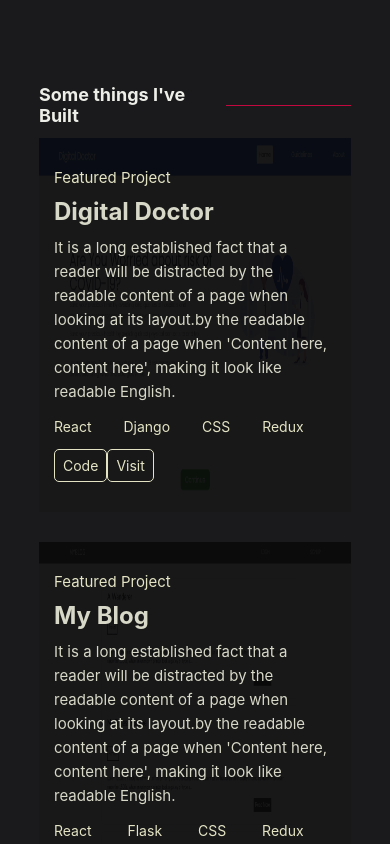
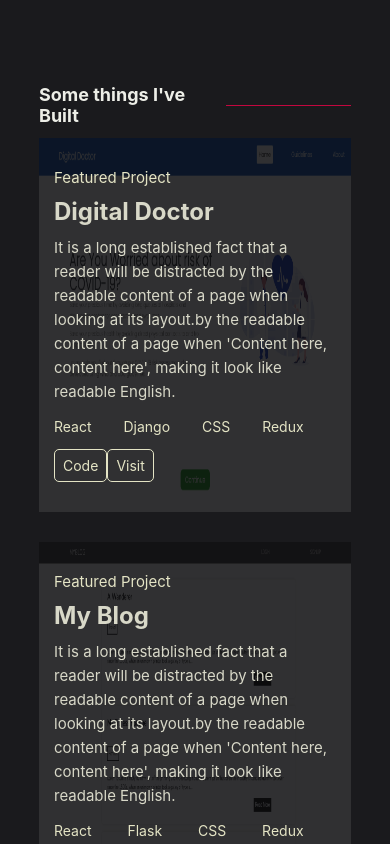
Before and after one commit to ujjavalsinha/portfolio, a React (Create React App) app: page /projects in a window 390 px wide. Shown: the part 1680-2524 px from the top of the page. Built offline with nearby package versions, Linux system fonts and the light colour scheme.

Commit message:
Update Projects.css

```diff
--- a/src/components/Projects/Projects.css
+++ b/src/components/Projects/Projects.css
@@ -218,12 +218,6 @@
         left : 0;
         width : 100%;
         height : 100%;
-        background-color : #1A1A1D;;
-        opacity : 85%;
-        left : 0%;
-        z-index : 4;
-        transition : all 0.2s linear;
-        filter : brightness(50%);
 
     }
 
@@ -240,6 +234,14 @@
         transition : all 0.2s linear;
         filter : brightness(50%);
     }
+
+    .Projects .image-container:hover::after{
+        content : '';
+        cursor : pointer;
+        opacity : 85%;
+        filter : brightness(50%);
+    }
+
     .Projects .featured-project{
         color : rgb(228, 228, 197);
     }
```
